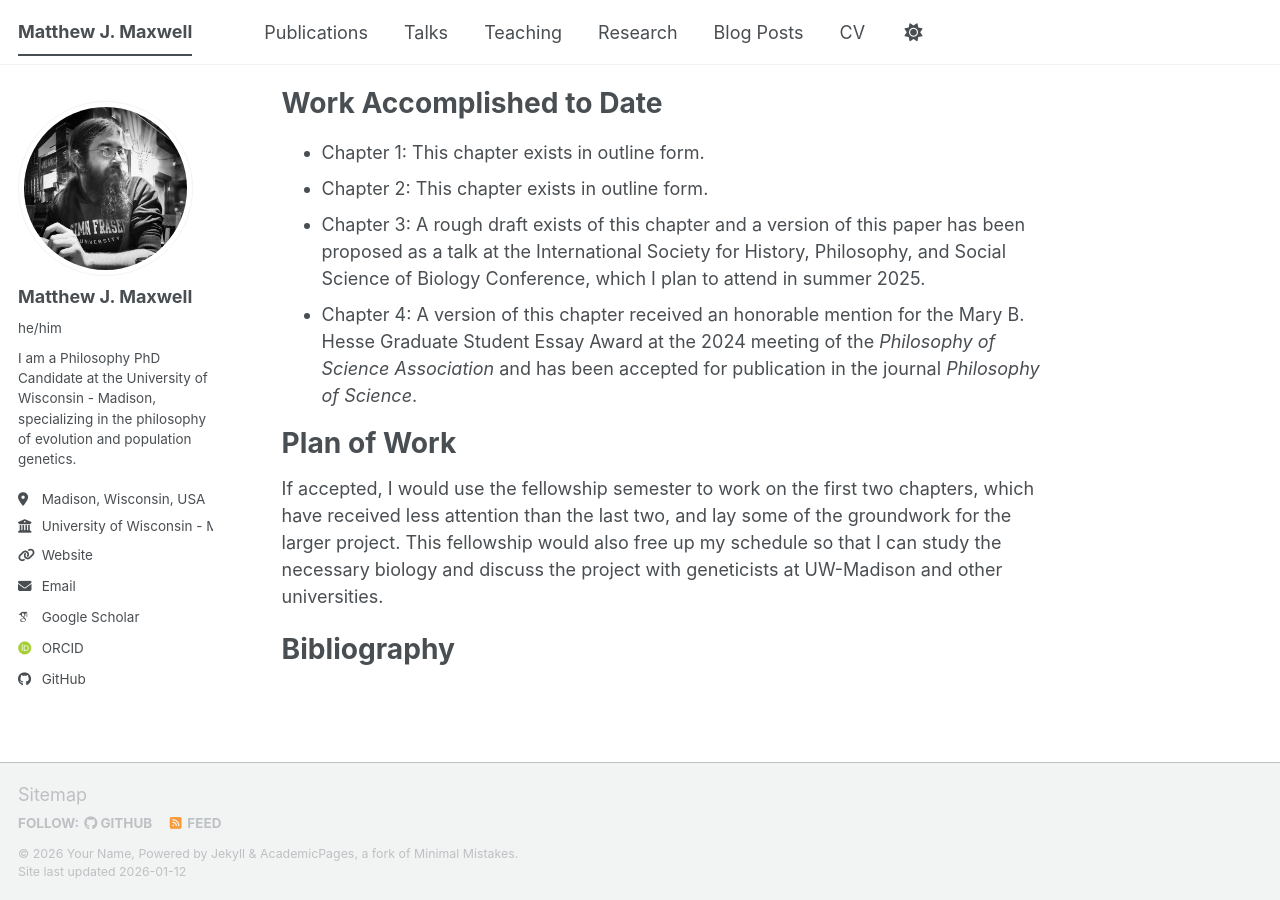
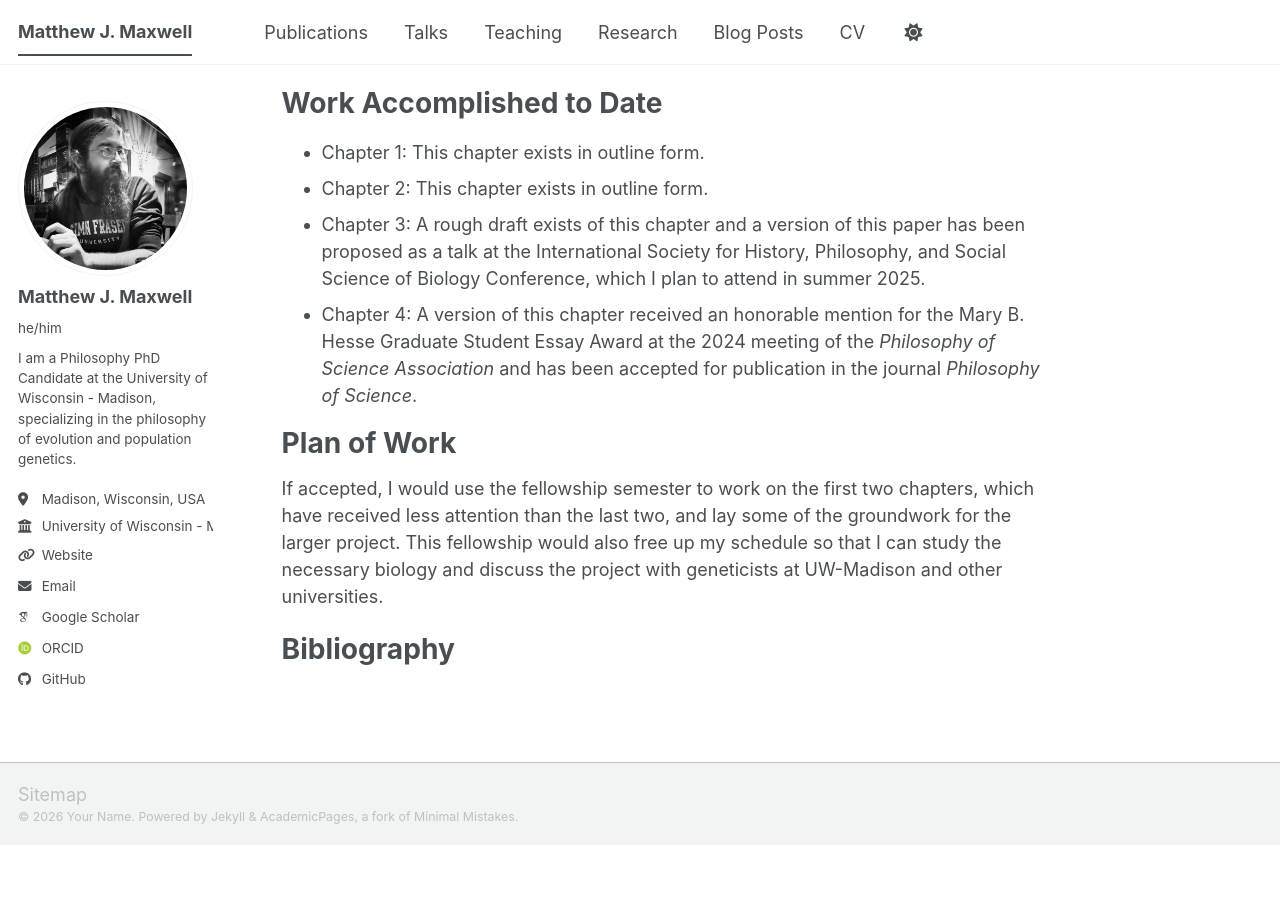
Before and after one commit to mattjmaxwell/mattjmaxwell.github.io, a Jekyll site: the page built from _pages/research.md, in a window 1280 px wide and 900 px high, scrolled down 3558 px. Built offline with Jekyll 4.4.1, drawn with Linux system fonts in a browser that asks for light colours; some web fonts are replaced; a script bundle is joined from its source files by our own code; library files that are not in the unit come from our copies; after the commit the page ends 4403 px from its top, so only the background shows below that.

Commit message:
Update footer.html

```diff
--- a/_includes/footer.html
+++ b/_includes/footer.html
@@ -1,25 +1,3 @@
 {% include base_path %}
 
-{% if site.author.github or site.author.bitbucket or site.atom_feed.hide != true %}
-<div class="page__footer-follow">
-  <ul class="social-icons">
-    {% if site.data.ui-text[site.locale].follow_label %}
-      <li><strong>{{ site.data.ui-text[site.locale].follow_label }}</strong></li>
-    {% endif %}
-    {% if site.author.github %}
-      <li><a href="https://github.com/{{ site.author.github }}"><i class="fab fa-github" aria-hidden="true"></i> GitHub</a></li>
-    {% endif %}
-    {% if site.author.bitbucket %}
-      <li><a href="https://bitbucket.org/{{ site.author.bitbucket }}"><i class="fab fa-bitbucket" aria-hidden="true"></i> Bitbucket</a></li>
-    {% endif %}
-    {% if site.atom_feed.hide != true %}
-    <li><a href="{% if site.atom_feed.path %}{{ site.atom_feed.path }}{% else %}{{ base_path }}/feed.xml{% endif %}"><i class="fa fa-fw fa-rss-square" aria-hidden="true"></i> {{ site.data.ui-text[site.locale].feed_label | default: "Feed" }}</a></li>
-    {% endif %}
-  </ul>
-</div>
-{% endif %}
-
-<div class="page__footer-copyright">
-  &copy; {{ site.time | date: '%Y' }} {{ site.name | default: site.title }}, {{ site.data.ui-text[site.locale].powered_by | default: "Powered by" }} <a href="https://jekyllrb.com" rel="nofollow">Jekyll</a> &amp; <a href="https://github.com/academicpages/academicpages.github.io">AcademicPages</a>, a fork of <a href="https://mademistakes.com/work/minimal-mistakes-jekyll-theme/" rel="nofollow">Minimal Mistakes</a>.<br />
-  Site last updated {{ "now" | date: '%Y-%m-%d' }}
-</div>
+<div class="page__footer-copyright">&copy; {{ site.time | date: '%Y' }} {{ site.name | default: site.title }}. {{ site.data.ui-text[site.locale].powered_by | default: "Powered by" }} <a href="http://jekyllrb.com" rel="nofollow">Jekyll</a> &amp; <a href="https://github.com/academicpages/academicpages.github.io">AcademicPages</a>, a fork of <a href="https://mademistakes.com/work/minimal-mistakes-jekyll-theme/" rel="nofollow">Minimal Mistakes</a>.</div>
```
